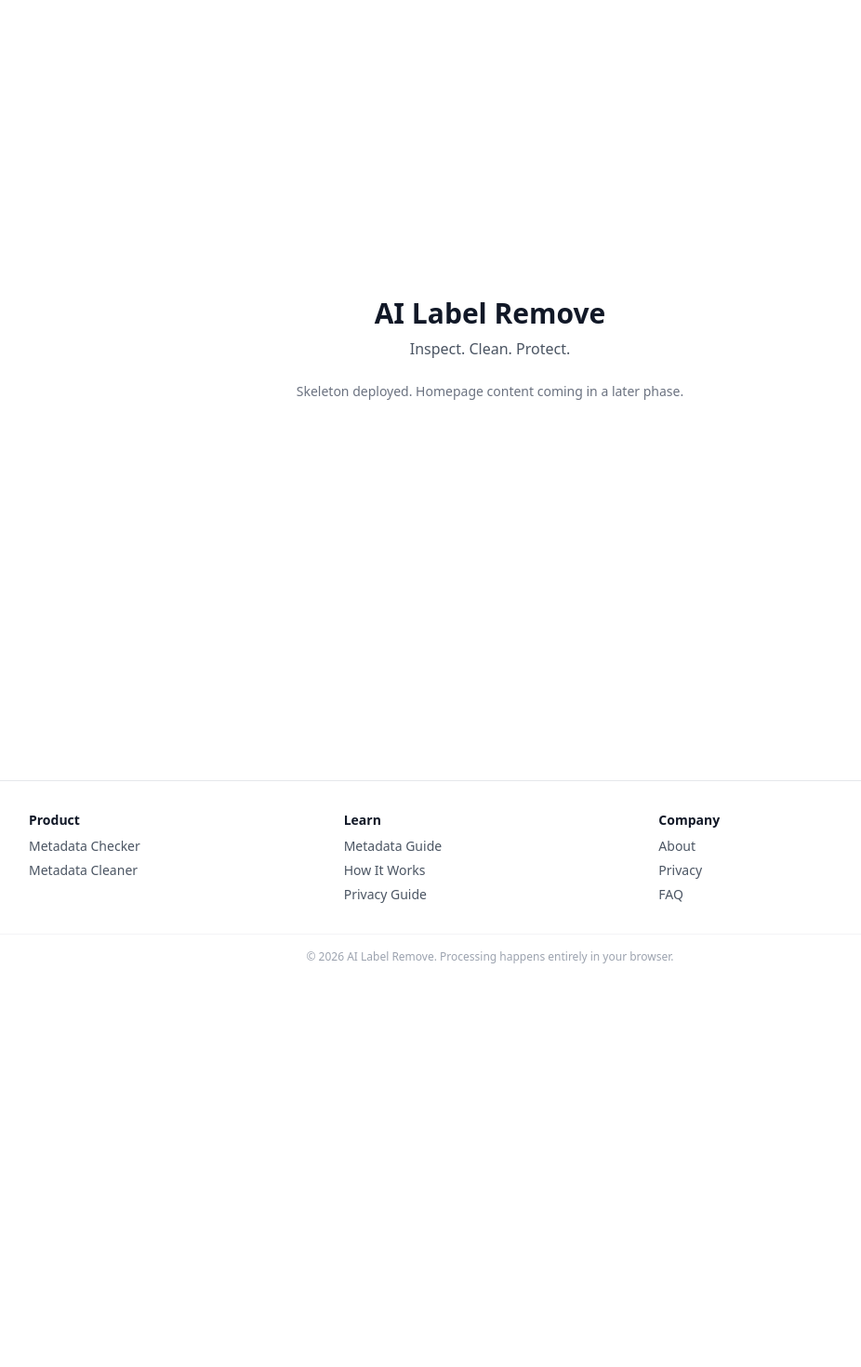
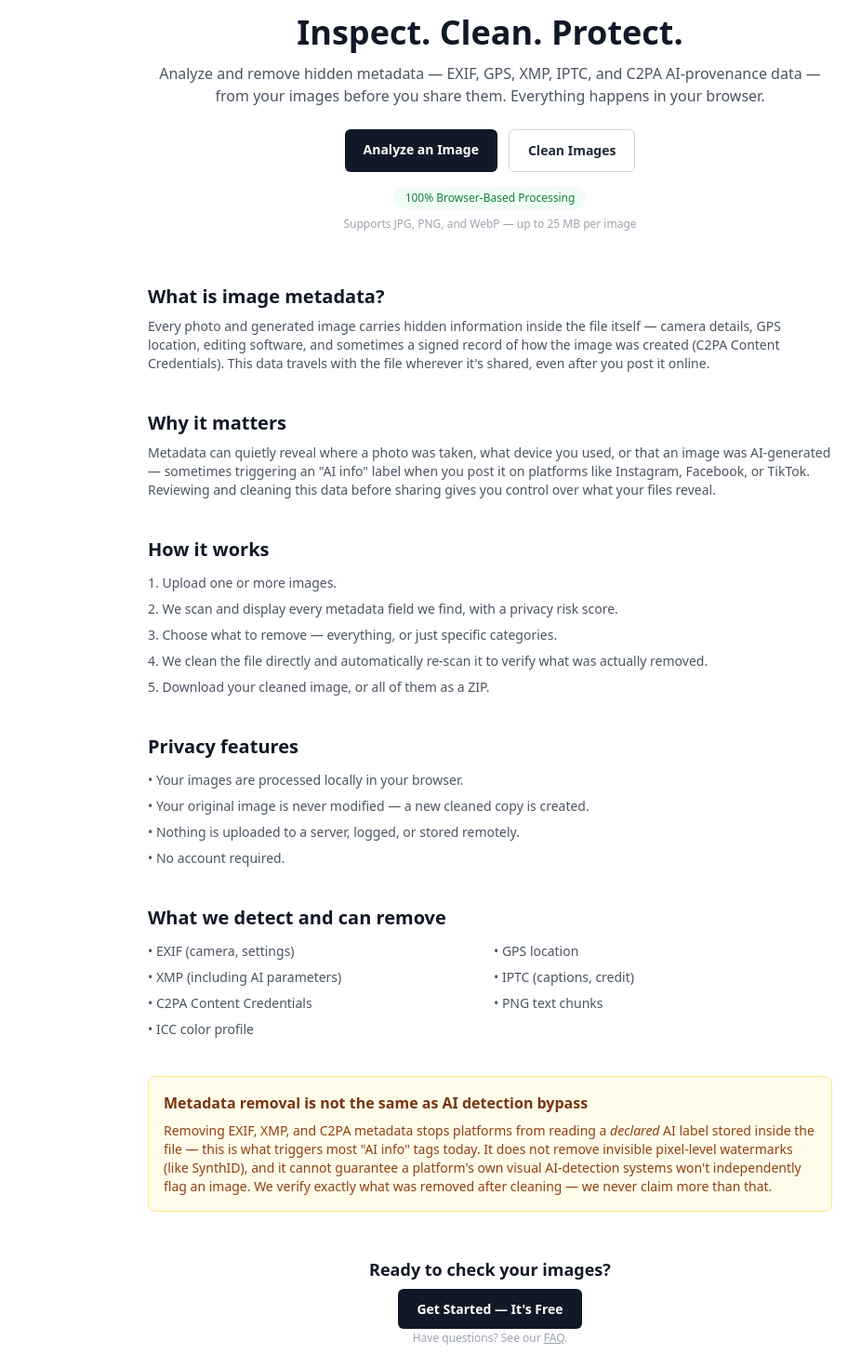
Before and after one commit to ailabelremove/ailabelremove, a Next.js app: page / in a window 1280 px wide. Shown: the part 80-1550 px from the top of the page at 93% size, without its empty margins (113-1039 px from the left). Before the commit the page ends 1133 px from the top, so only its background shows below. Built offline with nearby package versions, Linux system fonts and the light colour scheme.

Commit message:
Revamp homepage with new content and layout
Updated homepage layout and content to provide detailed information about image metadata removal and its importance.

```diff
--- a/app/page.tsx
+++ b/app/page.tsx
@@ -1,11 +1,149 @@
+import Link from "next/link";
+
 export default function HomePage() {
   return (
-    <main className="flex min-h-screen flex-col items-center justify-center p-8 text-center">
-      <h1 className="text-3xl font-bold">AI Label Remove</h1>
-      <p className="mt-2 text-gray-600">Inspect. Clean. Protect.</p>
-      <p className="mt-6 max-w-md text-sm text-gray-500">
-        Skeleton deployed. Homepage content coming in a later phase.
-      </p>
+    <main className="mx-auto max-w-3xl px-4 py-10">
+      <section className="text-center">
+        <h1 className="text-3xl font-bold text-gray-900 dark:text-gray-100 sm:text-4xl">
+          Inspect. Clean. Protect.
+        </h1>
+        <p className="mt-3 text-base text-gray-600 dark:text-gray-300">
+          Analyze and remove hidden metadata — EXIF, GPS, XMP, IPTC, and C2PA
+          AI-provenance data — from your images before you share them.
+          Everything happens in your browser.
+        </p>
+        <div className="mt-6 flex flex-col justify-center gap-3 sm:flex-row">
+          <Link
+            href="/checker"
+            className="rounded-md bg-gray-900 px-5 py-3 text-sm font-semibold text-white dark:bg-white dark:text-gray-900"
+          >
+            Analyze an Image
+          </Link>
+          <Link
+            href="/cleaner"
+            className="rounded-md border border-gray-300 px-5 py-3 text-sm font-semibold text-gray-800 dark:border-gray-600 dark:text-gray-200"
+          >
+            Clean Images
+          </Link>
+        </div>
+        <p className="mt-4 inline-block rounded-full bg-green-50 px-3 py-1 text-xs font-medium text-green-700 dark:bg-green-950 dark:text-green-300">
+          100% Browser-Based Processing
+        </p>
+        <p className="mt-2 text-xs text-gray-400 dark:text-gray-500">
+          Supports JPG, PNG, and WebP — up to 25 MB per image
+        </p>
+      </section>
+
+      <section className="mt-14">
+        <h2 className="text-xl font-semibold text-gray-900 dark:text-gray-100">
+          What is image metadata?
+        </h2>
+        <p className="mt-2 text-sm text-gray-600 dark:text-gray-300">
+          Every photo and generated image carries hidden information inside
+          the file itself — camera details, GPS location, editing software,
+          and sometimes a signed record of how the image was created (C2PA
+          Content Credentials). This data travels with the file wherever it's
+          shared, even after you post it online.
+        </p>
+      </section>
+
+      <section className="mt-10">
+        <h2 className="text-xl font-semibold text-gray-900 dark:text-gray-100">
+          Why it matters
+        </h2>
+        <p className="mt-2 text-sm text-gray-600 dark:text-gray-300">
+          Metadata can quietly reveal where a photo was taken, what device
+          you used, or that an image was AI-generated — sometimes triggering
+          an "AI info" label when you post it on platforms like Instagram,
+          Facebook, or TikTok. Reviewing and cleaning this data before
+          sharing gives you control over what your files reveal.
+        </p>
+      </section>
+
+      <section className="mt-10">
+        <h2 className="text-xl font-semibold text-gray-900 dark:text-gray-100">
+          How it works
+        </h2>
+        <ol className="mt-3 flex flex-col gap-2 text-sm text-gray-600 dark:text-gray-300">
+          <li>1. Upload one or more images.</li>
+          <li>
+            2. We scan and display every metadata field we find, with a
+            privacy risk score.
+          </li>
+          <li>3. Choose what to remove — everything, or just specific categories.</li>
+          <li>
+            4. We clean the file directly and automatically re-scan it to
+            verify what was actually removed.
+          </li>
+          <li>5. Download your cleaned image, or all of them as a ZIP.</li>
+        </ol>
+      </section>
+
+      <section className="mt-10">
+        <h2 className="text-xl font-semibold text-gray-900 dark:text-gray-100">
+          Privacy features
+        </h2>
+        <ul className="mt-3 flex flex-col gap-2 text-sm text-gray-600 dark:text-gray-300">
+          <li>• Your images are processed locally in your browser.</li>
+          <li>
+            • Your original image is never modified — a new cleaned copy is
+            created.
+          </li>
+          <li>• Nothing is uploaded to a server, logged, or stored remotely.</li>
+          <li>• No account required.</li>
+        </ul>
+      </section>
+
+      <section className="mt-10">
+        <h2 className="text-xl font-semibold text-gray-900 dark:text-gray-100">
+          What we detect and can remove
+        </h2>
+        <ul className="mt-3 grid grid-cols-2 gap-2 text-sm text-gray-600 dark:text-gray-300">
+          <li>• EXIF (camera, settings)</li>
+          <li>• GPS location</li>
+          <li>• XMP (including AI parameters)</li>
+          <li>• IPTC (captions, credit)</li>
+          <li>• C2PA Content Credentials</li>
+          <li>• PNG text chunks</li>
+          <li>• ICC color profile</li>
+        </ul>
+      </section>
+
+      <section className="mt-10 rounded-lg border border-amber-200 bg-amber-50 p-4 dark:border-amber-900 dark:bg-amber-950">
+        <h2 className="text-base font-semibold text-amber-900 dark:text-amber-200">
+          Metadata removal is not the same as AI detection bypass
+        </h2>
+        <p className="mt-2 text-sm text-amber-800 dark:text-amber-300">
+          Removing EXIF, XMP, and C2PA metadata stops platforms from reading
+          a <em>declared</em> AI label stored inside the file — this is what
+          triggers most "AI info" tags today. It does not remove invisible
+          pixel-level watermarks (like SynthID), and it cannot guarantee a
+          platform's own visual AI-detection systems won't independently flag
+          an image. We verify exactly what was removed after cleaning — we
+          never claim more than that.
+        </p>
+      </section>
+
+      <section className="mt-12 text-center">
+        <h2 className="text-lg font-semibold text-gray-900 dark:text-gray-100">
+          Ready to check your images?
+        </h2>
+        <div className="mt-4">
+          <Link
+            href="/checker"
+            className="rounded-md bg-gray-900 px-5 py-3 text-sm font-semibold text-white dark:bg-white dark:text-gray-900"
+          >
+            Get Started — It's Free
+          </Link>
+        </div>
+        <p className="mt-3 text-xs text-gray-400 dark:text-gray-500">
+          Have questions? See our{" "}
+          <Link href="/faq" className="underline">
+            FAQ
+          </Link>
+          .
+        </p>
+      </section>
     </main>
   );
 }
```
